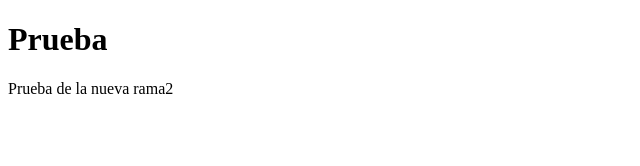
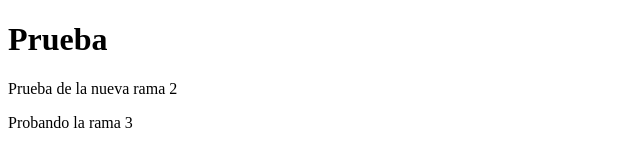
Before and after one commit to Diego2180/Dante, a plain HTML site: page index.html in a window 1280 px wide. Shown: the whole page, without its empty margins (0-640 px from the left). Drawn offline with Linux system fonts and the light colour scheme.

Commit message:
rama3_prueba

```diff
--- a/index.html
+++ b/index.html
@@ -6,6 +6,7 @@
 <body>
 	<h1>Prueba</h1>
 
-	<p>Prueba de la nueva rama2</p>
+	<p>Prueba de la nueva rama 2</p>
+	<p>Probando la rama 3</p>
 </body>
 </html>
```
